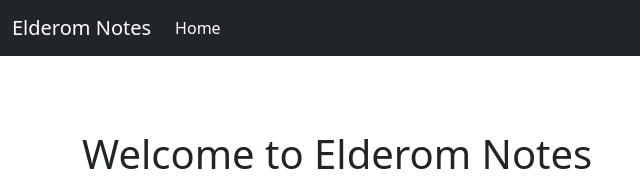
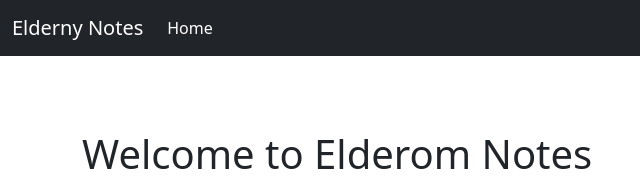
Before and after one commit to elderny/Note-taker, a plain HTML site: page index.html in a window 1280 px wide. Shown: the top 186 px of the page, 0-640 px from the left. Drawn offline with nearby package versions, Linux system fonts and the light colour scheme.

Commit message:
Update index.html

```diff
--- a/index.html
+++ b/index.html
@@ -9,7 +9,7 @@ SOCIAL MEDIA: @elderny1 on telegram
     <meta charset="UTF-8">
     <meta http-equiv="X-UA-Compatible" content="IE=edge">
     <meta name="viewport" content="width=device-width, initial-scale=1.0">
-    <title>Elderom Notes App</title>
+    <title>Elderny Notes App</title>
     <!-- <link href="css/main.css" rel="stylesheet"> -->
     <link href="https://cdn.jsdelivr.net/npm/bootstrap@5.0.2/dist/css/bootstrap.min.css" rel="stylesheet"
         integrity="sha384-EVSTQN3/azprG1Anm3QDgpJLIm9Nao0Yz1ztcQTwFspd3yD65VohhpuuCOmLASjC" crossorigin="anonymous">
@@ -19,7 +19,7 @@ SOCIAL MEDIA: @elderny1 on telegram
 <body>
     <nav class="navbar navbar-expand-lg navbar-dark bg-dark">
         <div class="container-fluid">
-            <a class="navbar-brand" href="#">Elderom Notes</a>
+            <a class="navbar-brand" href="#">Elderny Notes</a>
             <button class="navbar-toggler" type="button" data-bs-toggle="collapse"
                 data-bs-target="#navbarSupportedContent" aria-controls="navbarSupportedContent" aria-expanded="false"
                 aria-label="Toggle navigation">
```
